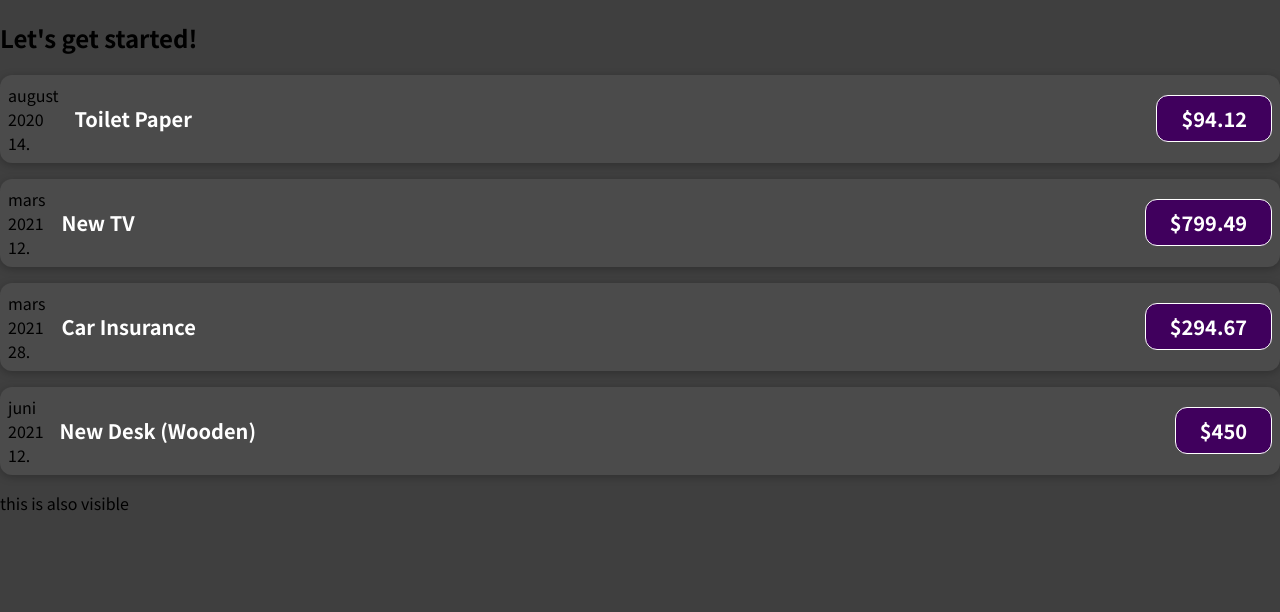
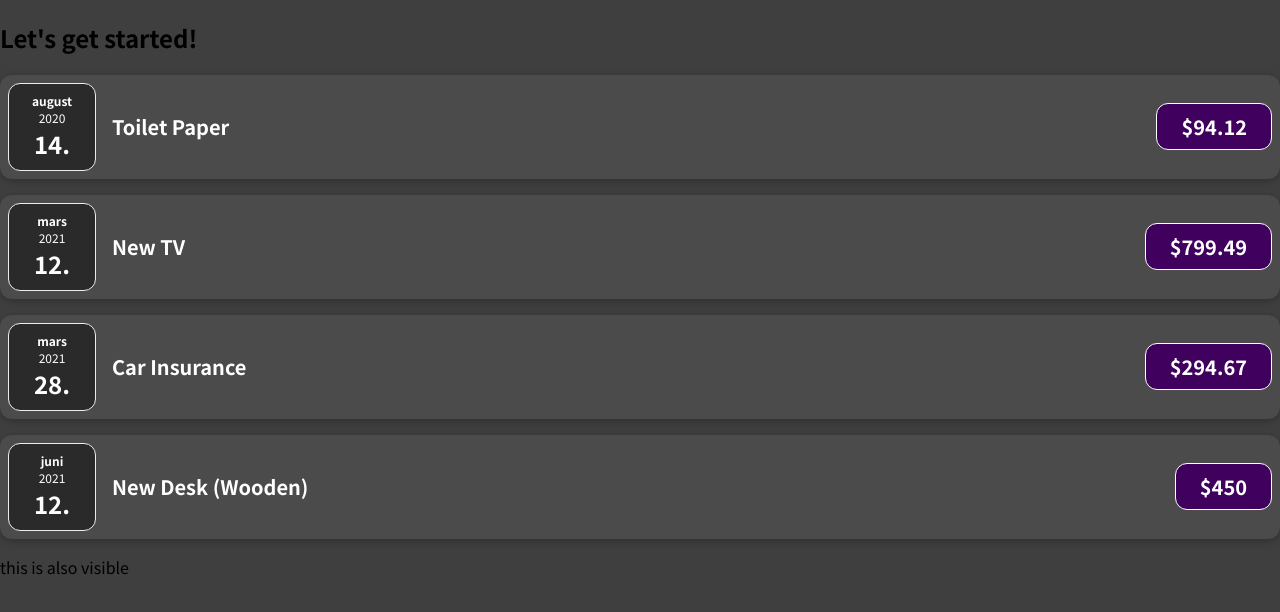
Before and after one commit to paalss/01-starting-setup, a JavaScript app: page / in a window 1280 px wide. Shown: the top 612 px of the page. Built offline with nearby package versions, Linux system fonts and the light colour scheme.

Commit message:
etter assignment1 og litt tilbakemelding. Lagt til et nytt component for å vise frem Expenses component.

```diff
--- a/src/App.js
+++ b/src/App.js
@@ -1,4 +1,4 @@
-import ExpenseItem from "./components/ExpenseItem";
+import ViewExpenses from "./components/ViewExpenses";
 
 function App() {
   const expenses = [
@@ -25,26 +25,7 @@
   return (
     <div>
       <h2>Let's get started!</h2>
-      <ExpenseItem
-        title={expenses[0].title}
-        amount={expenses[0].amount}
-        date={expenses[0].date}
-      />
-      <ExpenseItem
-        title={expenses[1].title}
-        amount={expenses[1].amount}
-        date={expenses[1].date}
-      />
-      <ExpenseItem
-        title={expenses[2].title}
-        amount={expenses[2].amount}
-        date={expenses[2].date}
-      />
-      <ExpenseItem
-        title={expenses[3].title}
-        amount={expenses[3].amount}
-        date={expenses[3].date}
-      />
+      <ViewExpenses data={expenses}/>
       <p>this is also visible</p>
     </div>
   );
--- /dev/null
+++ b/src/components/ExpenseDate.css
@@ -0,0 +1,26 @@
+.expense-date {
+  display: flex;
+  flex-direction: column;
+  width: 5.5rem;
+  height: 5.5rem;
+  border: 1px solid #ececec;
+  background-color: #2a2a2a;
+  color: white;
+  border-radius: 12px;
+  align-items: center;
+  justify-content: center;
+}
+
+.expense-date__month {
+  font-size: 0.75rem;
+  font-weight: bold;
+}
+
+.expense-date__year {
+  font-size: 0.75rem;
+}
+
+.expense-date__day {
+  font-size: 1.5rem;
+  font-weight: bold;
+}
--- a/src/components/ExpenseDate.js
+++ b/src/components/ExpenseDate.js
@@ -1,15 +1,17 @@
+import "./ExpenseDate.css";
+
 function ExpenseDate(props) {
   const month = props.date.toLocaleString("no", { month: "long" });
   const day = props.date.toLocaleString("no", { day: "2-digit" });
   const year = props.date.getFullYear();
 
   return (
-    <div>
-      <div>{month}</div>
-      <div>{year}</div>
-      <div>{day}</div>
+    <div className="expense-date">
+      <div className="expense-date__month">{month}</div>
+      <div className="expense-date__year">{year}</div>
+      <div className="expense-date__day">{day}</div>
     </div>
   );
 }
 
-export default ExpenseDate
+export default ExpenseDate;
--- /dev/null
+++ b/src/components/ViewExpenses.js
@@ -0,0 +1,32 @@
+// Assignment 1
+import ExpenseItem from "./ExpenseItem";
+import "./ExpenseItem.css";
+
+function ViewExpenses(props) {
+  return (
+    <div>
+      <ExpenseItem
+        title={props.data[0].title}
+        amount={props.data[0].amount}
+        date={props.data[0].date}
+      />
+      <ExpenseItem
+        title={props.data[1].title}
+        amount={props.data[1].amount}
+        date={props.data[1].date}
+      />
+      <ExpenseItem
+        title={props.data[2].title}
+        amount={props.data[2].amount}
+        date={props.data[2].date}
+      />
+      <ExpenseItem
+        title={props.data[3].title}
+        amount={props.data[3].amount}
+        date={props.data[3].date}
+      />
+    </div>
+  );
+}
+
+export default ViewExpenses;
```
Also changed, not shown: 1 other file (tests, documents, lock files or other folders).
